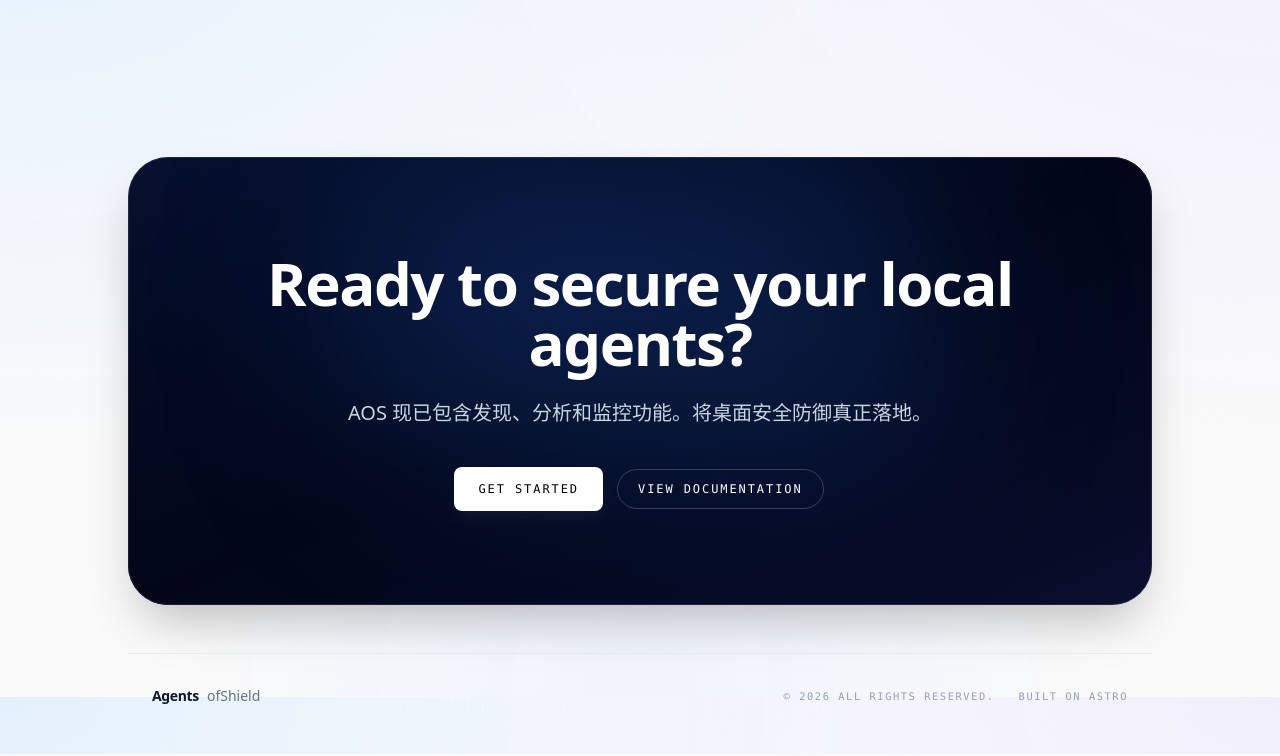
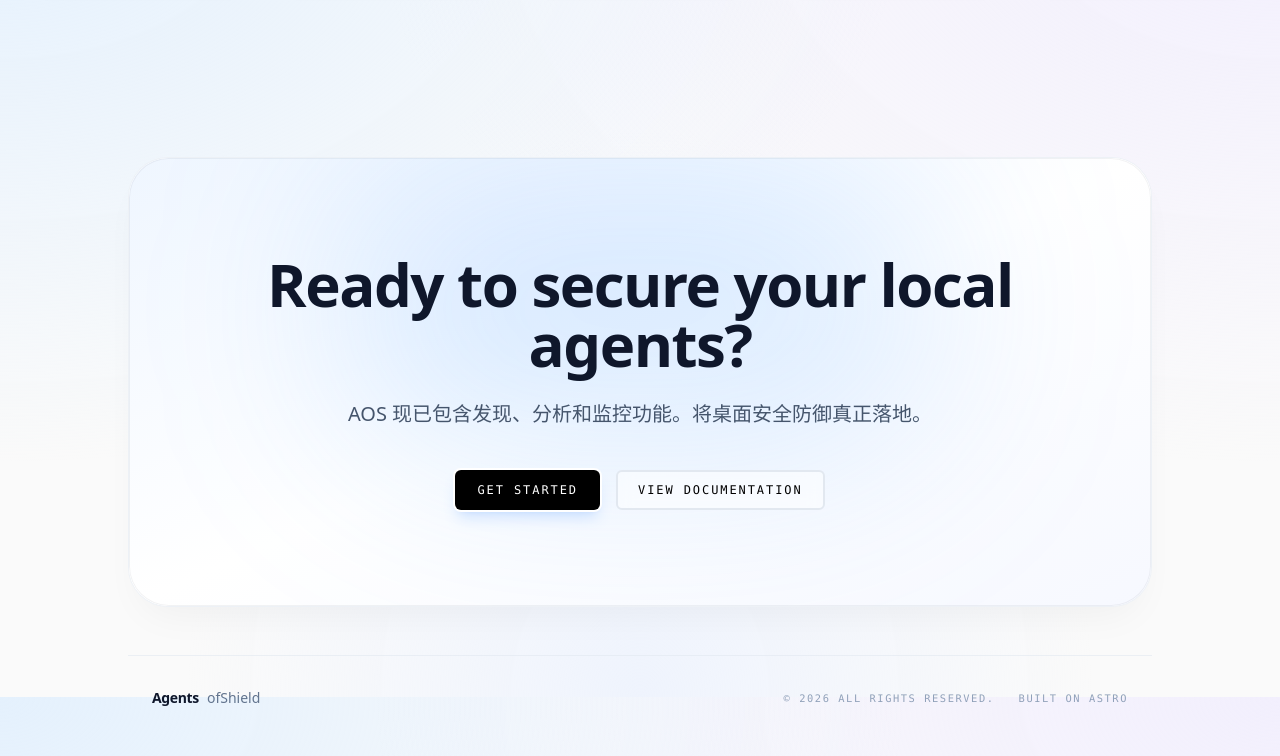
Before and after one commit to AOS-HZ/aos-landingpage, an Astro site: page / in a window 1280 px wide. Shown: the part 4103-4859 px from the top of the page. Built offline with nearby package versions, Linux system fonts and the light colour scheme; Astro itself is replaced by a stand-in of ours.

Commit message:
style: update Cta component to light theme with refined shadows and borders

```diff
--- a/src/components/Cta.astro
+++ b/src/components/Cta.astro
@@ -5,26 +5,30 @@ import Link from "./ui/Link.astro";
 
 <Container>
   <section id="launch" class="mt-32 md:mt-40 mb-10">
-    <div class="relative mx-auto max-w-5xl overflow-hidden rounded-[2.5rem] bg-slate-950 px-8 py-16 text-center md:px-20 md:py-24 shadow-2xl flex flex-col items-center">
+    <div class="relative mx-auto max-w-5xl overflow-hidden rounded-[2.5rem] bg-white px-8 py-16 text-center md:px-20 md:py-24 shadow-[0_20px_40px_-15px_rgba(0,0,0,0.05)] border border-slate-200/60 flex flex-col items-center">
       <!-- Glow effects -->
-      <div class="absolute inset-0 bg-gradient-to-br from-blue-900/20 via-slate-950 to-indigo-900/20"></div>
-      <div class="absolute top-0 left-1/2 -translate-x-1/2 h-[300px] w-[600px] bg-blue-500/20 blur-[100px] rounded-full pointer-events-none"></div>
-      <div class="absolute inset-0 rounded-[2.5rem] ring-1 ring-inset ring-white/10"></div>
+      <div class="absolute inset-0 bg-gradient-to-br from-blue-50 via-white to-indigo-50/50"></div>
+      <div class="absolute top-0 left-1/2 -translate-x-1/2 h-[300px] w-[600px] bg-blue-400/20 blur-[100px] rounded-full pointer-events-none"></div>
+      <div class="absolute inset-0 rounded-[2.5rem] ring-1 ring-inset ring-slate-900/5"></div>
 
       <div class="relative z-10 w-full max-w-3xl">
-        <h2 class="font-display text-4xl font-bold tracking-tight text-white md:text-5xl lg:text-6xl">
+        <h2 class="font-display text-4xl font-bold tracking-tight text-slate-900 md:text-5xl lg:text-6xl">
           Ready to secure your local agents?
         </h2>
-        <p class="mx-auto mt-6 text-lg text-slate-300 md:text-xl leading-relaxed">
+        <p class="mx-auto mt-6 text-lg text-slate-600 md:text-xl leading-relaxed">
           AOS 现已包含发现、分析和监控功能。将桌面安全防御真正落地。
         </p>
-        <div class="mt-10 flex flex-col justify-center gap-4 sm:flex-row">
-          <Link href="#hero" style="inverted" class="shadow-lg shadow-white/5 hover:bg-slate-100 hover:scale-105 transition-all w-full sm:w-auto">
+        <div class="mt-10 flex flex-col justify-center gap-4 sm:flex-row sm:items-center">
+          <Link href="#hero" class="flex items-center justify-center shadow-lg shadow-blue-500/20 hover:shadow-blue-500/30 hover:-translate-y-0.5 transition-all w-full sm:w-auto">
             Get Started
           </Link>
-          <a href="#" class="rounded-full px-5 py-2.5 font-mono text-xs uppercase tracking-[0.16em] text-white border border-white/20 hover:bg-white/10 transition-colors flex items-center justify-center w-full sm:w-auto">
+          <Link
+            style="outline"
+            href="#"
+            class="flex items-center justify-center bg-white/50 backdrop-blur-sm hover:bg-white/80 transition-all border-slate-200 hover:border-slate-300 w-full sm:w-auto"
+          >
             View Documentation
-          </a>
+          </Link>
         </div>
       </div>
     </div>
```
